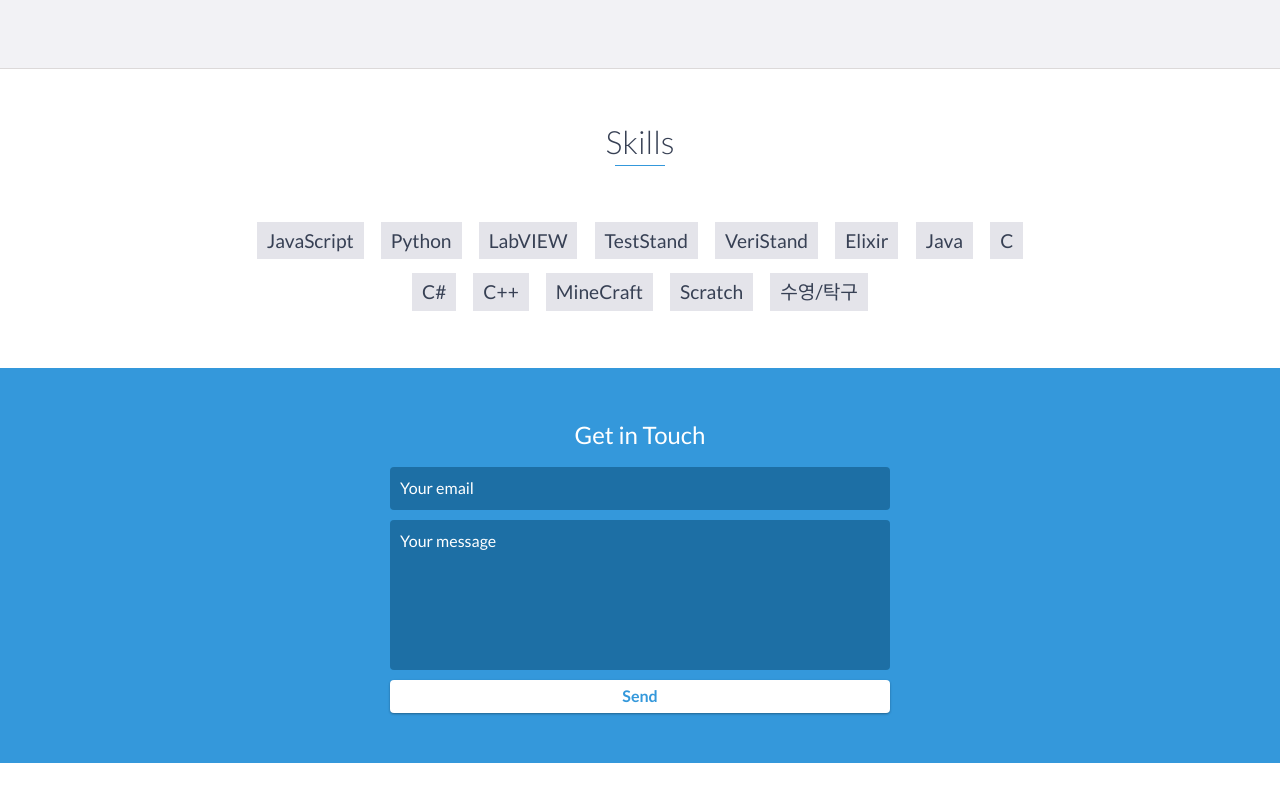
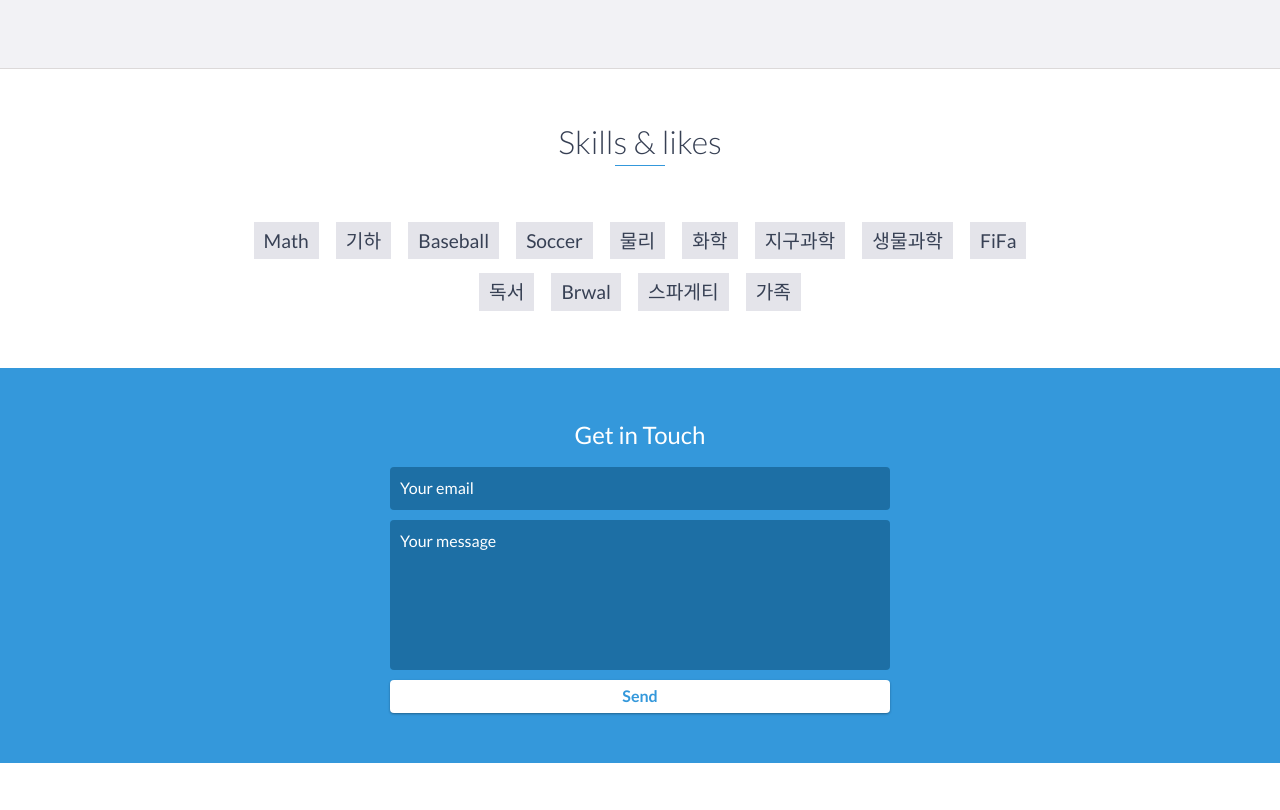
Before and after one commit to Typhoon06/Typhoon06.github.io, a website: page index.html in a window 1280 px wide. Shown: the part 3412-4222 px from the top of the page. Drawn offline with nearby package versions, Linux system fonts and the light colour scheme.

Commit message:
Skills & likes

```diff
--- a/index.html
+++ b/index.html
@@ -170,7 +170,6 @@
                     <div class="project-info">
                         <h3>Project Name Here</h3>
                         <p>
-                            Lorem ipsum dolor sit amet, consectetur adipiscing elit. Curabitur in iaculis ex. Etiam volutpat laoreet urna. Morbi ut tortor nec nulla commodo malesuada sit amet vel lacus. Fusce eget efficitur libero. Morbi dapibus porta quam laoreet placerat.
                         </p>
                         <a href="#">View Project</a>
                     </div>
@@ -186,7 +185,6 @@
                     <div class="project-info">
                         <h3>Project Name Here</h3>
                         <p>
-                            Lorem ipsum dolor sit amet, consectetur adipiscing elit. Curabitur in iaculis ex. Etiam volutpat laoreet urna. Morbi ut tortor nec nulla commodo malesuada sit amet vel lacus. Fusce eget efficitur libero. Morbi dapibus porta quam laoreet placerat.
                         </p>
                         <a href="#">View Project</a>
                     </div>
@@ -199,21 +197,22 @@
     <!-- End #projects -->
 
     <div id="skills">
-        <h2 class="heading">Skills</h2>
+        <h2 class="heading">Skills & likes</h2>
         <ul>
-            <li>JavaScript</li>
-            <li>Python</li>
-            <li>LabVIEW</li>
-            <li>TestStand</li>
-            <li>VeriStand</li>
-            <li>Elixir</li>
-            <li>Java</li>
-            <li>C</li>
-            <li>C#</li>
-            <li>C++</li>
-            <li>MineCraft</li>
-            <li>Scratch</li>
-            <li>수영/탁구</li>
+            <li>Math</li>
+            <li>기하</li>
+            <li>Baseball</li>
+            <li>Soccer</li>
+            <li>물리</li>
+            <li>화학</li>
+            <li>지구과학</li>
+            <li>생물과학</li>
+            <li>FiFa</li>
+            <li>독서</li>
+            <li>Brwal</li>
+            <li>스파게티</li>
+            <li>가족</li>
+
         </ul>
     </div>
     <!-- End #skills -->
@@ -237,7 +236,7 @@
             <div class="row">
                 <div class="col-sm-5 copyright">
                     <p>
-                        Copyright &copy; 2020 Dooyoung Lee
+                        Copyright &copy; 2020 Wonhui Lee
                     </p>
                 </div>
                 <div class="col-sm-2 top">
```
